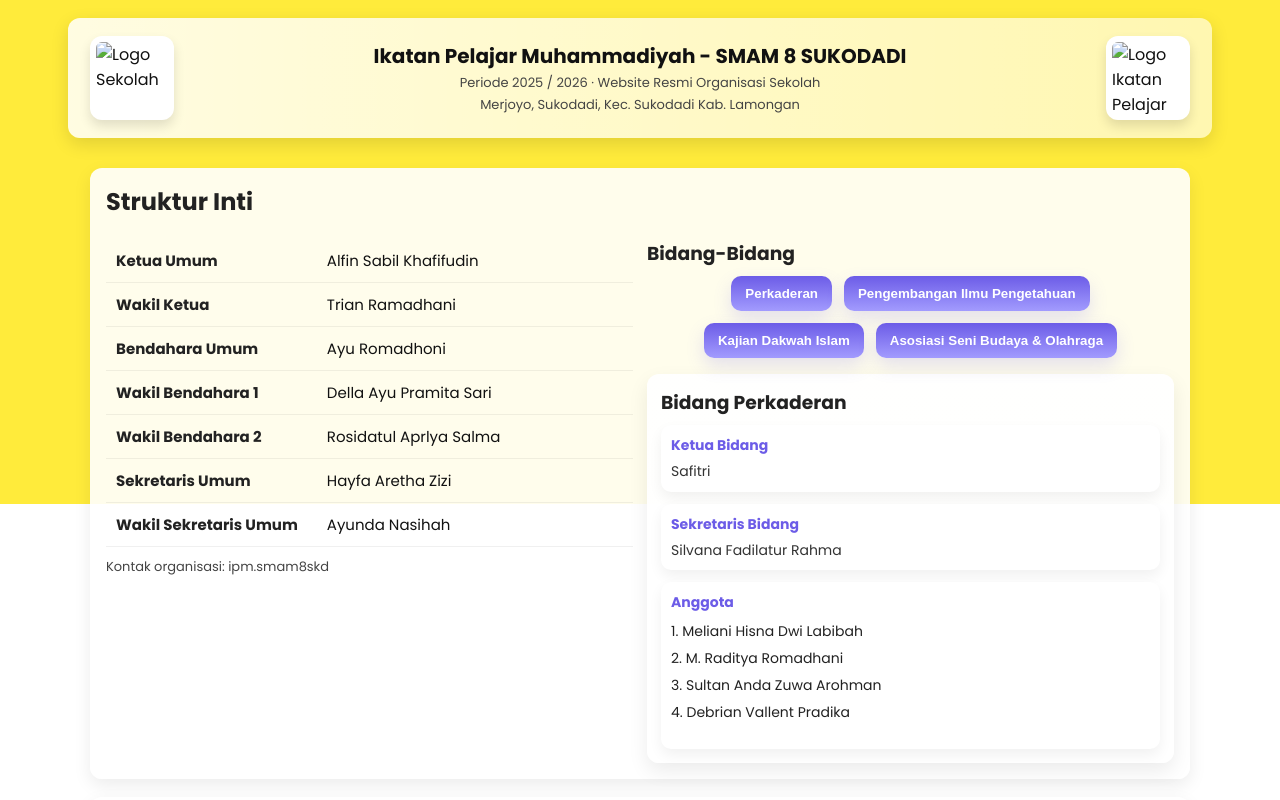
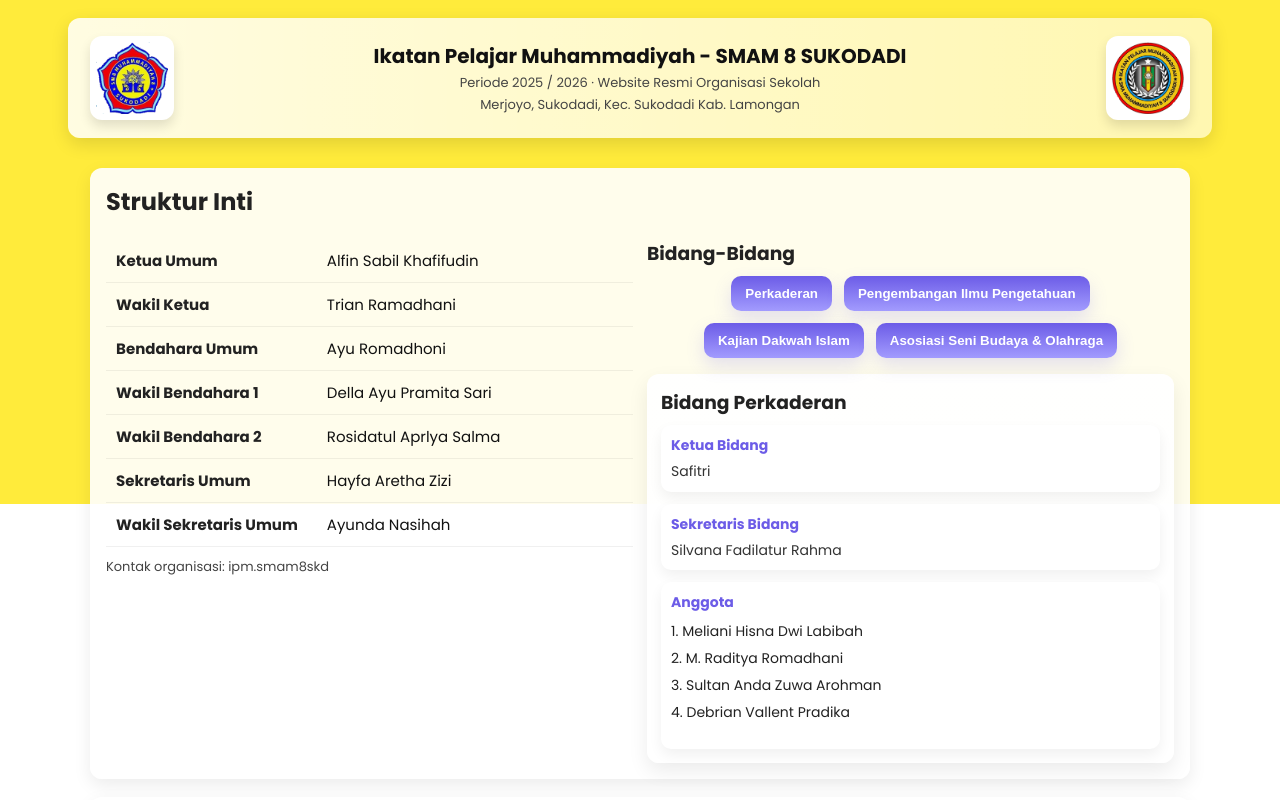
Before and after one commit to ipmsmampann/organizations-, a plain HTML site: page index.html in a window 1280 px wide. Shown: the top 800 px of the page. Drawn offline with Linux system fonts and the light colour scheme.

Commit message:
Update index.html

```diff
--- a/index.html
+++ b/index.html
@@ -234,7 +234,7 @@
     <header role="banner" aria-label="Header Organisasi">
         <div class="brand-left">
             <!-- Ganti file gambar sesuai milikmu -->
-            <img src="logosekolah[1].png" alt="Logo Sekolah" class="logo" />
+            <img src="smam.png" alt="Logo Sekolah" class="logo" />
         </div>
 
         <div class="title" aria-hidden="false">
@@ -244,7 +244,7 @@
         </div>
 
         <div class="brand-right">
-            <img src="images[1].jpeg" alt="Logo Ikatan Pelajar Muhammadiyah" class="logo" />
+            <img src="ipm.png" alt="Logo Ikatan Pelajar Muhammadiyah" class="logo" />
         </div>
     </header>
 
```
